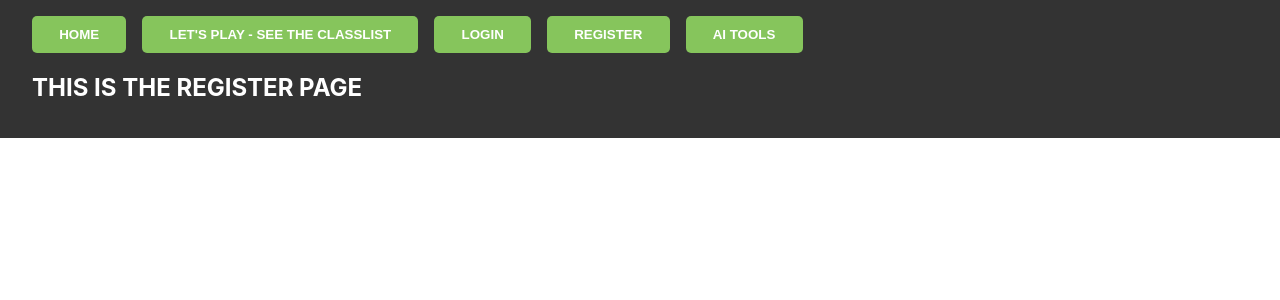
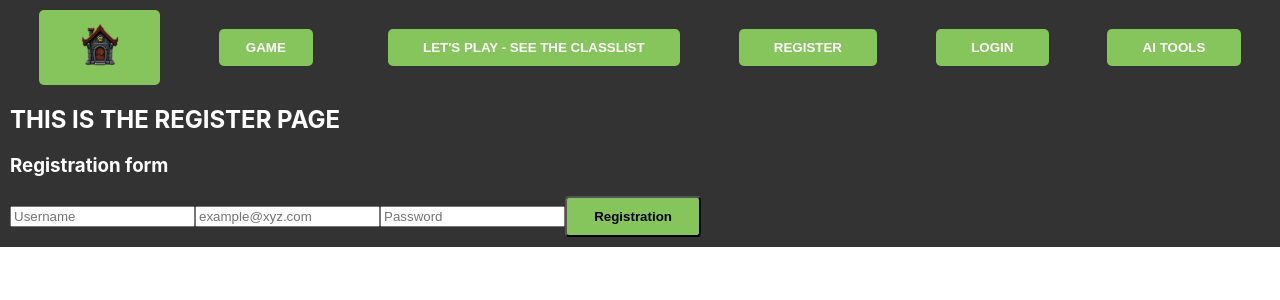
Before and after one commit to akosszajb/AIStories, a React (Vite) app in the folder client/: page /register in a window 1280 px wide. Shown: the top 300 px of the page. Built offline with nearby package versions, Linux system fonts and the light colour scheme.

Commit message:
Updated frontend - basic working Login and Registration pages, updated Navbar.jsx with css and images

```diff
--- a/client/src/Pages/LoginPage.jsx
+++ b/client/src/Pages/LoginPage.jsx
@@ -1,9 +1,63 @@
-import React, { useEffect, useState } from "react";
+import React, { useState } from "react";
+import { useNavigate } from "react-router-dom";
 
 const LoginPage = () => {
+  const [formData, setFormData] = useState({
+    username: "",
+    password: "",
+  });
+  const [message, setMessage] = useState("");
+  const navigate = useNavigate();
+
+  const handleChange = (event) => {
+    setFormData({ ...formData, [event.target.name]: event.target.value });
+  };
+
+  const handleSubmit = async (event) => {
+    event.preventDefault();
+    try {
+      const response = await fetch("/login", {
+        method: "POST",
+        headers: { "Content-Type": "application/json" },
+        body: JSON.stringify(formData),
+      });
+      const result = await response.json();
+      if (response.ok) {
+        localStorage.setItem("token", result.token);
+        alert("Login successful!");
+        navigate("/");
+      } else {
+        setMessage(result.message || "Login failed!");
+      }
+    } catch (error) {
+      setMessage(
+        "Error with Login! (This is the handleSubmit function error message)"
+      );
+    }
+  };
+
   return (
     <div>
       <h2>THIS IS THE LOGIN PAGE</h2>
+      <h3>Login form</h3>
+      <form onSubmit={handleSubmit}>
+        <input
+          type="text"
+          name="username"
+          placeholder="Username"
+          value={formData.username}
+          onChange={handleChange}
+        />
+        <input
+          type="password"
+          name="password"
+          placeholder="Password"
+          value={formData.password}
+          onChange={handleChange}
+        />
+        <button type="submit">Login</button>
+        {message && <p>{message}</p>}
+      </form>
     </div>
   );
 };
--- a/client/src/Pages/Navbar/Navbar.css
+++ b/client/src/Pages/Navbar/Navbar.css
@@ -3,10 +3,15 @@
   padding: 10px;
 }
 
+.Navbar img {
+  max-width: 50px;
+  max-height: 200px;
+}
+
 .nav-links {
   display: flex;
-  justify-content: space-around; /* Egyenletes távolságot ad a gombok között */
-  align-items: center; /* Középre igazítja a gombokat függőlegesen */
+  justify-content: space-around;
+  align-items: center;
 }
 
 .nav-item {
@@ -18,30 +23,32 @@
   background-color: #444;
   color: white;
   border: none;
-  padding: 10px 20px; /* Kisebb padding az oldalsó széleken */
+  padding: 10px 20px;
   cursor: pointer;
-  border-radius: 5px; /* Lekerekített sarkok a gomboknak */
-  transition: background-color 0.3s ease; /* Animáció a háttérszín változásához */
+  border-radius: 5px;
+  transition: background-color 0.3s ease;
+  width: 100%;
+  box-sizing: border-box;
 }
 
 .nav-item button:hover {
   background-color: #555;
 }
 
-/* Reszponzív design, kisebb képernyőkön a gombok elrendezése */
+
 @media (max-width: 768px) {
   .nav-links {
-    flex-direction: column; /* A gombokat oszlopba rendezi */
-    align-items: stretch; /* Kiterjeszti a gombokat az oszlop teljes szélességére */
+    flex-direction: column;
+    align-items: stretch;
   }
 
   .nav-item {
     width: 100%;
-    text-align: center; /* A gombokat középre igazítja */
-    margin: 5px 0; /* Margin a gombok között */
+    text-align: center;
+    margin: 5px 0;
   }
 
   .nav-item button {
-    width: 100%; /* A gombok teljes szélességet kitöltik */
+    width: 100%;
   }
 }
--- a/client/src/Pages/Navbar/Navbar.jsx
+++ b/client/src/Pages/Navbar/Navbar.jsx
@@ -1,22 +1,57 @@
-import React from "react";
-import { Outlet, Link } from "react-router-dom";
+import React, { useState, useEffect } from "react";
+import { Outlet, Link, useNavigate } from "react-router-dom";
+import "./Navbar.css";
 
-const Navbar = () => (
+const Navbar = () => {
+  const [loggedIn, setLoggedIn] = useState(false);
+  const navigate = useNavigate();
+
+  const checkLoginStatus = () => {
+    const token = localStorage.getItem("token");
+    setLoggedIn(!!token);
+  };
+
+  const handleLogout = () => {
+    localStorage.removeItem("token");
+    setLoggedIn(false);
+    navigate("/");
+  };
+
+  useEffect(() => {
+    checkLoginStatus();
+    const interval = setInterval(() => checkLoginStatus(), 10);
+    return () => clearInterval(interval);
+  }, []);
+
+  return (
     <div className="Navbar">
       <nav>
         <div className="nav-links">
           <Link to="/" className="nav-item">
-          <button type="button">Home</button>
+            <button type="button">
+              <img src="images/home.png" />
+            </button>
+          </Link>
+          <Link to="/game" classname="nav-item">
+            <button type="button">Game</button>
           </Link>
           <Link to="/classlist" className="nav-item">
             <button type="button">Let's play - see the ClassList</button>
           </Link>
+          {loggedIn ? (
+            <button type="button" onClick={handleLogout}>
+              Logout
+            </button>
+          ) : (
+            <>
+              <Link to="/register" className="nav-item">
+                <button type="button">Register</button>
+              </Link>
               <Link to="/login" className="nav-item">
                 <button type="button">Login</button>
               </Link>
-        <Link to="/register" className="nav-item">
-          <button type="button">Register</button>
-        </Link>
+            </>
+          )}
           <Link to="/aitools" className="nav-item">
             <button type="button">AI Tools</button>
           </Link>
@@ -25,5 +60,6 @@ const Navbar = () => (
       <Outlet />
     </div>
   );
+};
 
 export default Navbar;
--- a/client/src/Pages/RegisterPage.jsx
+++ b/client/src/Pages/RegisterPage.jsx
@@ -1,9 +1,68 @@
 import React, { useEffect, useState } from "react";
 
 const RegisterPage = () => {
+  const [formData, setFormData] = useState({
+    username: "",
+    email: "",
+    password: "",
+  });
+  const [message, setMessage] = useState("");
+
+  const handleChange = (event) => {
+    setFormData({ ...formData, [event.target.name]: event.target.value });
+  };
+
+  const handleSubmit = async (event) => {
+    event.preventDefault();
+    try {
+      const response = await fetch("/register", {
+        method: "POST",
+        headers: { "Content-Type": "application/json" },
+        body: JSON.stringify(formData),
+      });
+      const result = await response.json();
+      if (response.ok) {
+        setMessage("Registration successful!");
+      } else {
+        setMessage(result.message || "Registration failed!");
+      }
+    } catch (error) {
+      setMessage(
+        error.response.data.message ||
+          "Error with registration! (This is the handleSubmit function error message)"
+      );
+    }
+  };
+
   return (
     <div>
       <h2>THIS IS THE REGISTER PAGE</h2>
+      <h3> Registration form</h3>
+      <form onSubmit={handleSubmit}>
+        <input
+          type="text"
+          name="username"
+          placeholder="Username"
+          value={formData.username}
+          onChange={handleChange}
+        />
+        <input
+          type="email"
+          name="email"
+          placeholder="example@xyz.com"
+          value={formData.email}
+          onChange={handleChange}
+        />
+        <input
+          type="password"
+          name="password"
+          placeholder="Password"
+          value={formData.password}
+          onChange={handleChange}
+        />
+        <button type="submit">Registration</button>
+        {message && <p>{message}</p>}
+      </form>
     </div>
   );
 };
```
Also changed, not shown: client/images/home.jpg (added), client/images/home.png (added). Lines whose indentation alone changed are shown as unchanged.
